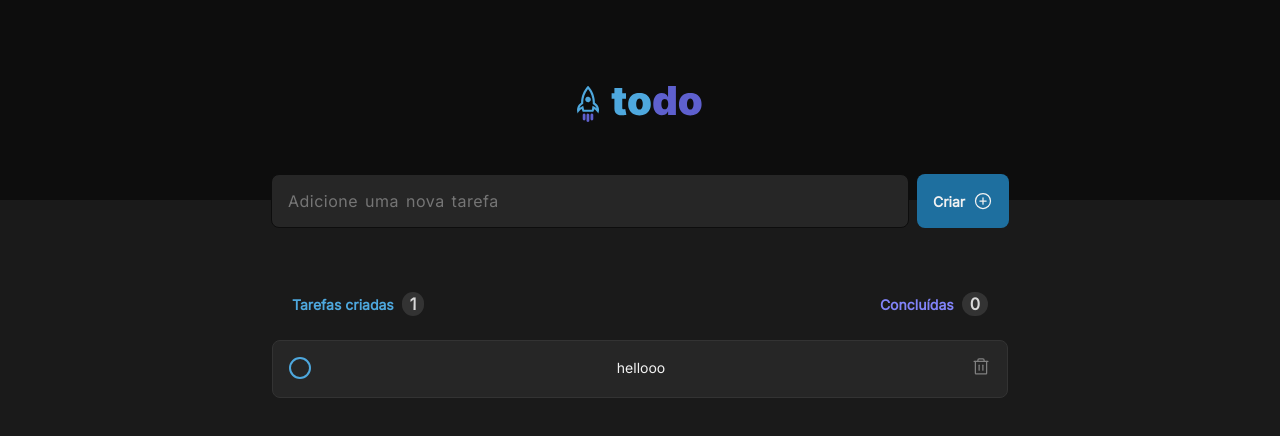
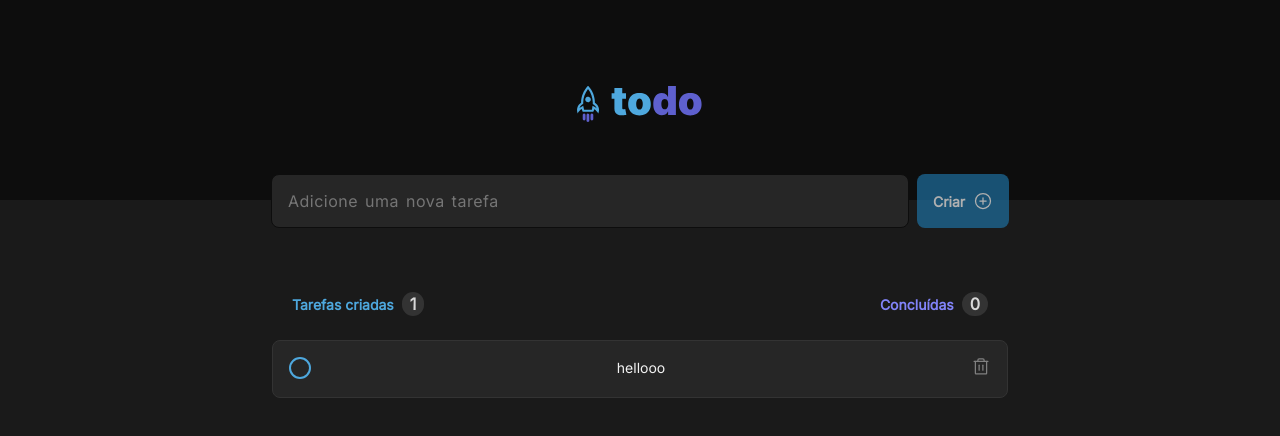
Before and after one commit to ViniciusOshima/ToDo-List, a React (Vite) app: page / in a window 1280 px wide. Shown: the top 436 px of the page. Built offline with nearby package versions, Linux system fonts and the light colour scheme.

Commit message:
FEAT validação do botão input

```diff
--- a/src/components/input.module.css
+++ b/src/components/input.module.css
@@ -43,3 +43,8 @@
   font-weight: bold;
   font-size: 0.875rem;
 }
+
+.form button:disabled {
+  opacity: 0.7;
+  cursor: not-allowed;
+}
--- a/src/components/input.tsx
+++ b/src/components/input.tsx
@@ -1,20 +1,22 @@
-import {PlusCircle} from 'phosphor-react'
-import { ChangeEvent, FormEvent, useState } from 'react'
+import { PlusCircle } from 'phosphor-react'
+import { ChangeEvent, FormEvent, InvalidEvent, useState } from 'react'
 
 import styles from './input.module.css'
 
 interface AddTasksProps {
-  addTasks: (myTasks:string) => void
+  addTasks: (myTasks: string) => void
 }
 
-export function Input ({addTasks}:AddTasksProps) {
+export function Input({ addTasks }: AddTasksProps) {
   const [taskChange, setTaskChange] = useState('')
 
-  function handleNewTaskChange (event: ChangeEvent<HTMLTextAreaElement>) {
+  function handleNewTaskChange(event: ChangeEvent<HTMLTextAreaElement>) {
     setTaskChange(event.target.value)
+
+    event.target.setCustomValidity('')
   }
 
-  function handleNewTask (event: FormEvent) {
+  function handleNewTask(event: FormEvent) {
     event.preventDefault()
 
     addTasks(taskChange)
@@ -22,10 +24,23 @@ export function Input ({addTasks}:AddTasksProps) {
     setTaskChange('')
   }
 
+  function handleNewTaskInvalid(event: InvalidEvent<HTMLTextAreaElement>) {
+    event.target.setCustomValidity('Esse campo é obrigatório!')
+  }
+
   return (
     <form className={styles.form} onSubmit={handleNewTask}>
-      <textarea value={taskChange} onChange={handleNewTaskChange} name='newTask' placeholder="Adicione uma nova tarefa"></textarea>
-      <button type='submit'>Criar <PlusCircle size={20}/></button>
+      <textarea
+        onInvalid={handleNewTaskInvalid}
+        required
+        value={taskChange}
+        onChange={handleNewTaskChange}
+        name="newTask"
+        placeholder="Adicione uma nova tarefa"
+      ></textarea>
+      <button type="submit" disabled={taskChange.length == 0}>
+        Criar <PlusCircle size={20} />
+      </button>
     </form>
   )
 }
```
